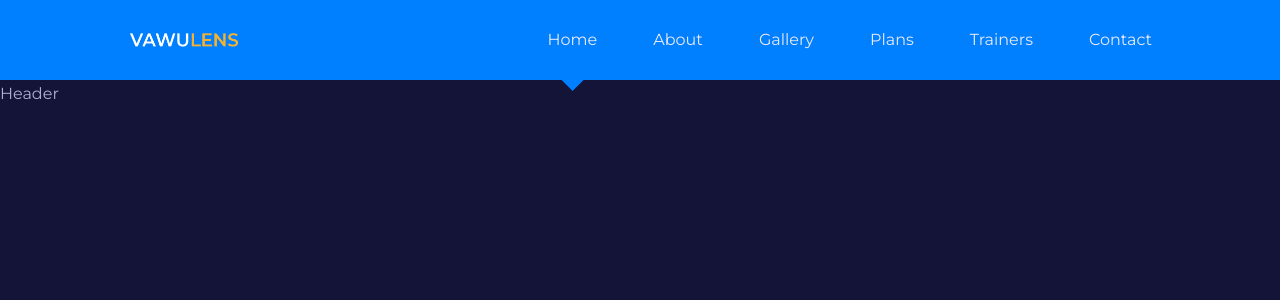
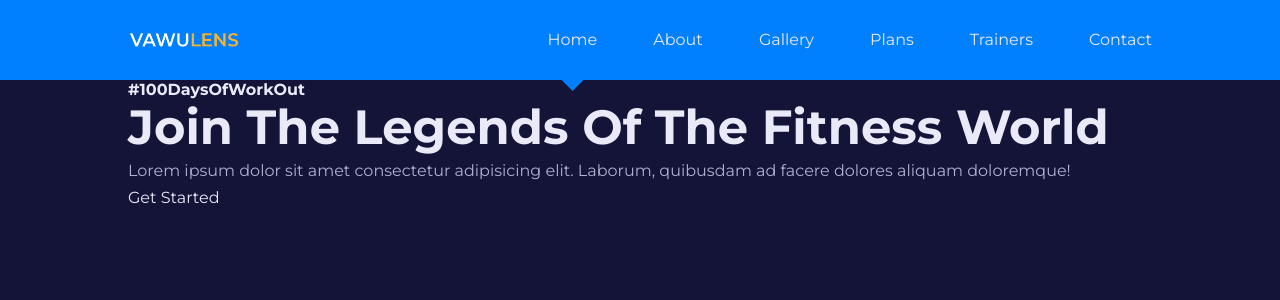
Before and after one commit to erickdc7/react-trainer-website, a React (Create React App) app: page / in a window 1280 px wide. Shown: the top 300 px of the page. Built offline with nearby package versions, Linux system fonts and the light colour scheme; the HTML template or start-up script is replaced by a standard one.

Commit message:
main__header-left added to MainHeader.jsx

```diff
--- a/src/components/Header.jsx
+++ /dev/null
@@ -1,9 +0,0 @@
-import React from 'react'
-
-const Header = () => {
-    return (
-        <div>Header</div>
-    )
-}
-
-export default Header
--- /dev/null
+++ b/src/components/MainHeader.jsx
@@ -0,0 +1,25 @@
+import React from 'react'
+import { Link } from 'react-router-dom'
+
+const Header = () => {
+    return (
+        <header className='main__better'>
+            <div className="container main__header-container">
+                <div className="main__header-left">
+                    <h4>#100DaysOfWorkOut</h4>
+                    <h1>Join The Legends Of The Fitness World</h1>
+                    <p>
+                        Lorem ipsum dolor sit amet consectetur adipisicing elit. Laborum, quibusdam ad facere dolores aliquam doloremque!
+                    </p>
+                    <Link to='/plans' className='btn lg'>Get Started</Link>
+                </div>
+
+                <div className="main__header-right">
+
+                </div>
+            </div>
+        </header>
+    )
+}
+
+export default Header
--- a/src/pages/home/Home.jsx
+++ b/src/pages/home/Home.jsx
@@ -1,11 +1,11 @@
 import React from 'react'
 import './home.css'
-import Header from '../../components/Header'
+import MainHeader from '../../components/MainHeader'
 
 const Home = () => {
     return (
         <>
-            <Header />
+            <MainHeader />
         </>
     )
 }
```
